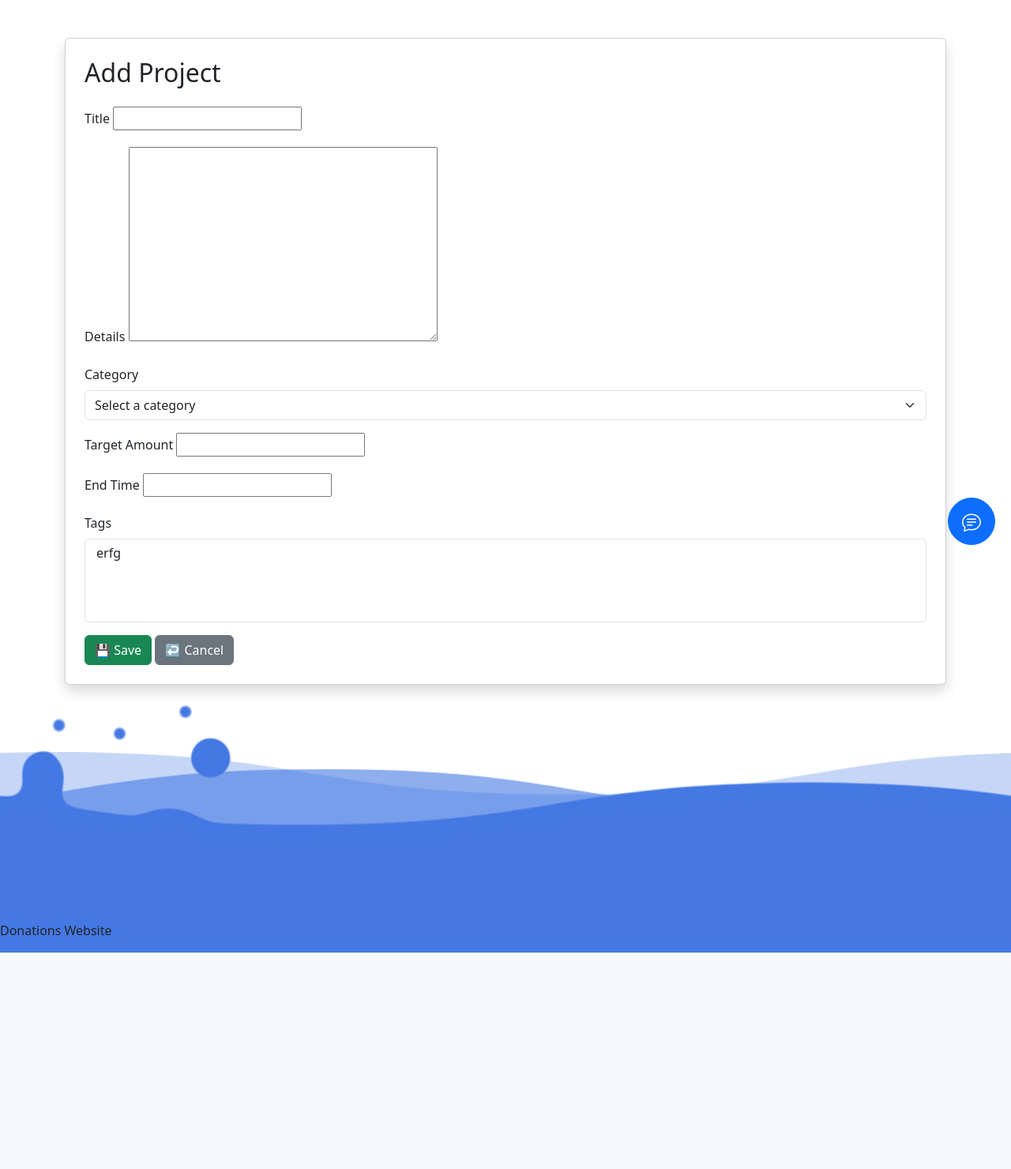
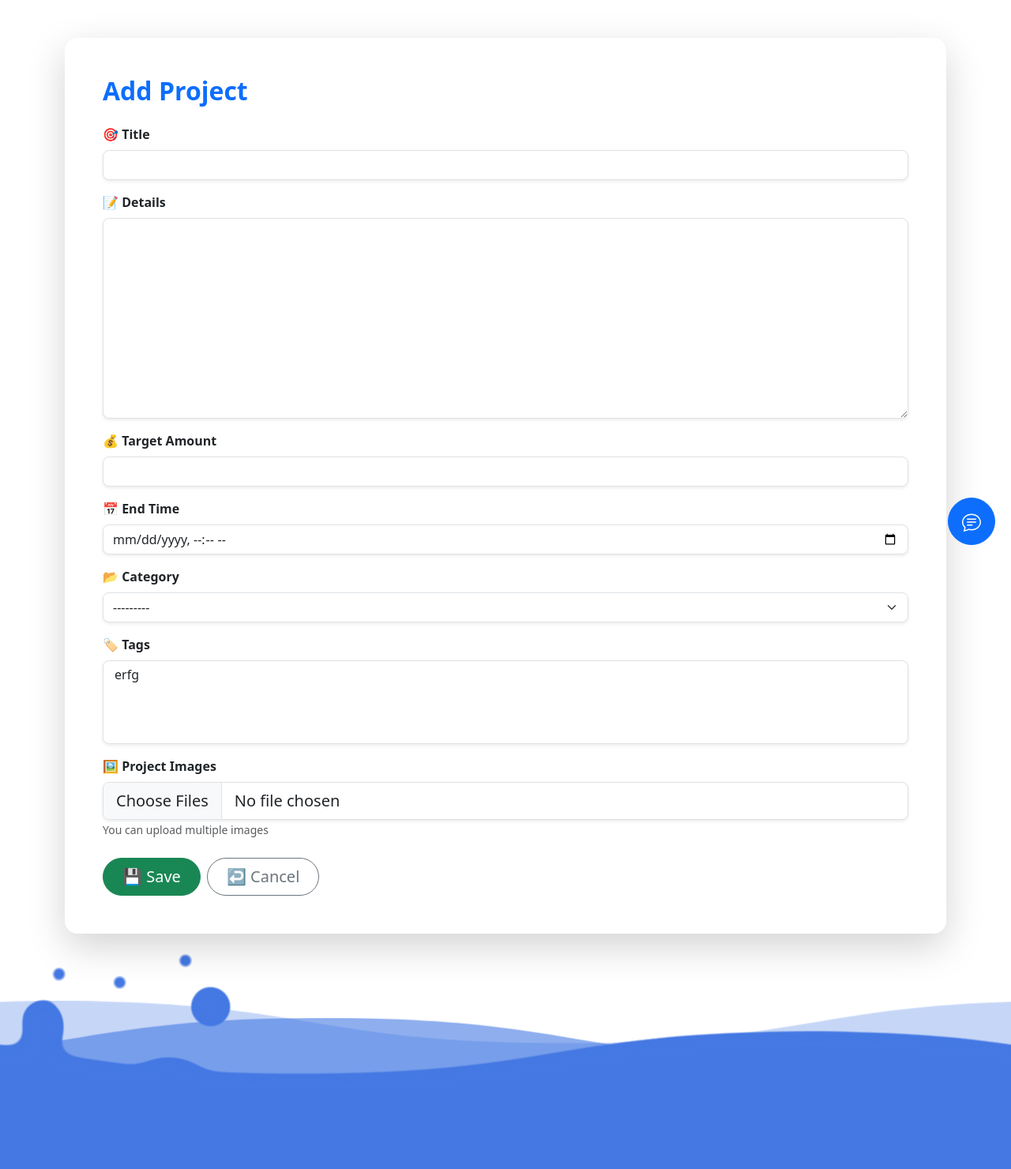
Before and after one commit to mokhtarjo21/Donations-project, a Django app: page /dashboard/projects/add/ in a window 1280 px wide. Shown: the part 90-1570 px from the top of the page at 79% size. Before the commit the page ends 1296 px from the top, so only its background shows below. Run offline with Django 5.2, Linux system fonts and the light colour scheme; a user stored in the database is signed in; data comes from the database, SQL or seed files in the repository; both versions use the stored data as it was after the commit; some libraries are stand-ins or nearby versions.

Commit message:
end merge with eslam

```diff
--- a/dashboard/forms.py
+++ b/dashboard/forms.py
@@ -1,6 +1,7 @@
 from django import forms
 from .models import Category
-from .models import Project
+from .models import Project, ProjectPictures
+from django.forms import modelformset_factory
 
 
 class CategoryForm(forms.ModelForm):
@@ -8,10 +9,16 @@
         model = Category
         fields = ['name', 'description']
 
-
-
-
 class ProjectForm(forms.ModelForm):
     class Meta:
         model = Project
-        fields = [ 'title', 'details', 'category', 'tags', 'target', 'end_time']
+        fields = ['title', 'details', 'category', 'tags', 'target', 'end_time']
+        widgets = {
+            'end_time': forms.DateTimeInput(attrs={'type': 'datetime-local'}),
+        }
+class ProjectPictureForm(forms.ModelForm):
+    class Meta:
+        model = ProjectPictures
+        fields = ['image']
+
+ProjectPictureFormSet = modelformset_factory(ProjectPictures, form=ProjectPictureForm, extra=4, can_delete=True)
--- a/dashboard/urls.py
+++ b/dashboard/urls.py
@@ -15,5 +15,7 @@
     path('categories/delete/<int:pk>/',category_delete, name='category_delete'),
     path('projects/', project_list, name='project_list'),
     path('projects/add/', project_create, name='project_add'),
+    path('projects/<int:pk>/edit/', project_edit, name='project_edit'),
+     path('projects/<int:pk>/delete/', project_delete, name='project_delete'),
 
 ]
--- a/django_project/settings.py
+++ b/django_project/settings.py
@@ -44,6 +44,7 @@
     'chatgpt.apps.ChatgptConfig',
     'dashboard.apps.DashboardConfig',
     'interactions.apps.InteractionsConfig',
+    'widget_tweaks',
 ]
 
 MIDDLEWARE = [
--- a/templates/dashboard/project_form.html
+++ b/templates/dashboard/project_form.html
@@ -1,56 +1,59 @@
-{% extends "parent.html" %} {% block content %}
+
+{% extends "parent.html" %}
+{% load widget_tweaks %}
+
+{% block content %}
 <div class="container mt-5">
-  <div class="card shadow p-4">
-    <h2 class="mb-4">
+  <div class="card shadow-lg p-5 rounded-4 border-0">
+    <h2 class="mb-4 fw-bold text-primary">
       {{ form.instance.pk|yesno:"Edit Project,Add Project" }}
     </h2>
 
-    <form method="post">
+    <form method="post" enctype="multipart/form-data">
       {% csrf_token %}
 
       <div class="mb-3">
-        <label class="form-label" for="id_title">Title</label>
-        {{ form.title }}
+        <label class="form-label fw-semibold" for="id_title">🎯 Title</label>
+        {{ form.title|add_class:"form-control rounded-3 shadow-sm" }}
       </div>
 
       <div class="mb-3">
-        <label class="form-label" for="id_details">Details</label>
-        {{ form.details }}
+        <label class="form-label fw-semibold" for="id_details">📝 Details</label>
+        {{ form.details|add_class:"form-control rounded-3 shadow-sm" }}
       </div>
 
       <div class="mb-3">
-        <label class="form-label" for="id_category">Category</label>
-        <select name="category" class="form-select" id="id_category">
-          <option value="">Select a category</option>
-          {% for category in categories %}
-          <option value="{{ category.id }}">{{ category.name }}</option>
-          {% endfor %}
-        </select>
+        <label class="form-label fw-semibold" for="id_target">💰 Target Amount</label>
+        {{ form.target|add_class:"form-control rounded-3 shadow-sm" }}
       </div>
 
       <div class="mb-3">
-        <label class="form-label" for="id_target">Target Amount</label>
-        {{ form.target }}
+        <label class="form-label fw-semibold" for="id_end_time">📅 End Time</label>
+        {{ form.end_time|add_class:"form-control rounded-3 shadow-sm" }}
       </div>
 
       <div class="mb-3">
-        <label class="form-label" for="id_end_time">End Time</label>
-        {{ form.end_time }}
+        <label class="form-label fw-semibold" for="id_category">📂 Category</label>
+        {{ form.category|add_class:"form-select rounded-3 shadow-sm" }}
+        {{ form.category.errors }}
       </div>
 
-
-
       <div class="mb-3">
-        <label class="form-label" for="id_tags">Tags</label>
-        <select name="tags" class="form-select" id="id_tags" multiple>
-          {% for tag in tags %}
-            <option value="{{ tag.id }}">{{ tag.name }}</option>
-          {% endfor %}
-        </select>
+        <label class="form-label fw-semibold" for="id_tags">🏷️ Tags</label>
+        {{ form.tags|add_class:"form-select rounded-3 shadow-sm" }}
+        {{ form.tags.errors }}
       </div>
 
-      <button type="submit" class="btn btn-success">💾 Save</button>
-      <a href="{% url 'project_list' %}" class="btn btn-secondary">↩️ Cancel</a>
+      <div class="mb-4">
+        <label class="form-label fw-semibold" for="id_images">🖼️ Project Images</label>
+        <input type="file" name="images" id="id_images" class="form-control form-control-lg rounded-3 shadow-sm" multiple>
+        <small class="text-muted">You can upload multiple images</small>
+      </div>
+
+      <div class="d-flex gap-2">
+        <button type="submit" class="btn btn-success btn-lg px-4 rounded-pill">💾 Save</button>
+        <a href="{% url 'project_list' %}" class="btn btn-outline-secondary btn-lg px-4 rounded-pill">↩️ Cancel</a>
+      </div>
     </form>
   </div>
 </div>
```
Also changed, not shown: templates/dashboard/project_confirm_delete.html (added, +23 -0 lines), templates/dashboard/project_list.html (+8 -3 lines), db.sqlite3.
